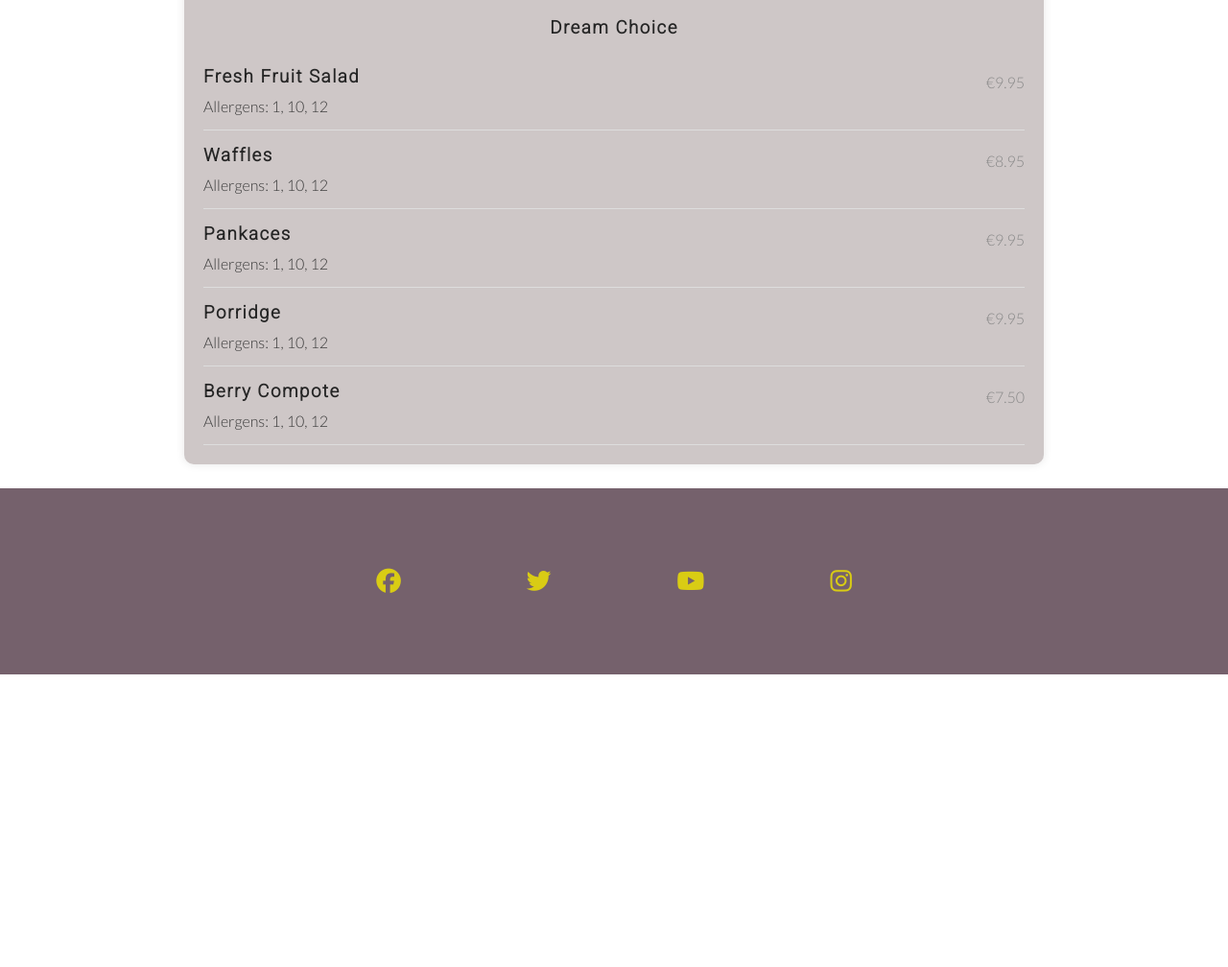
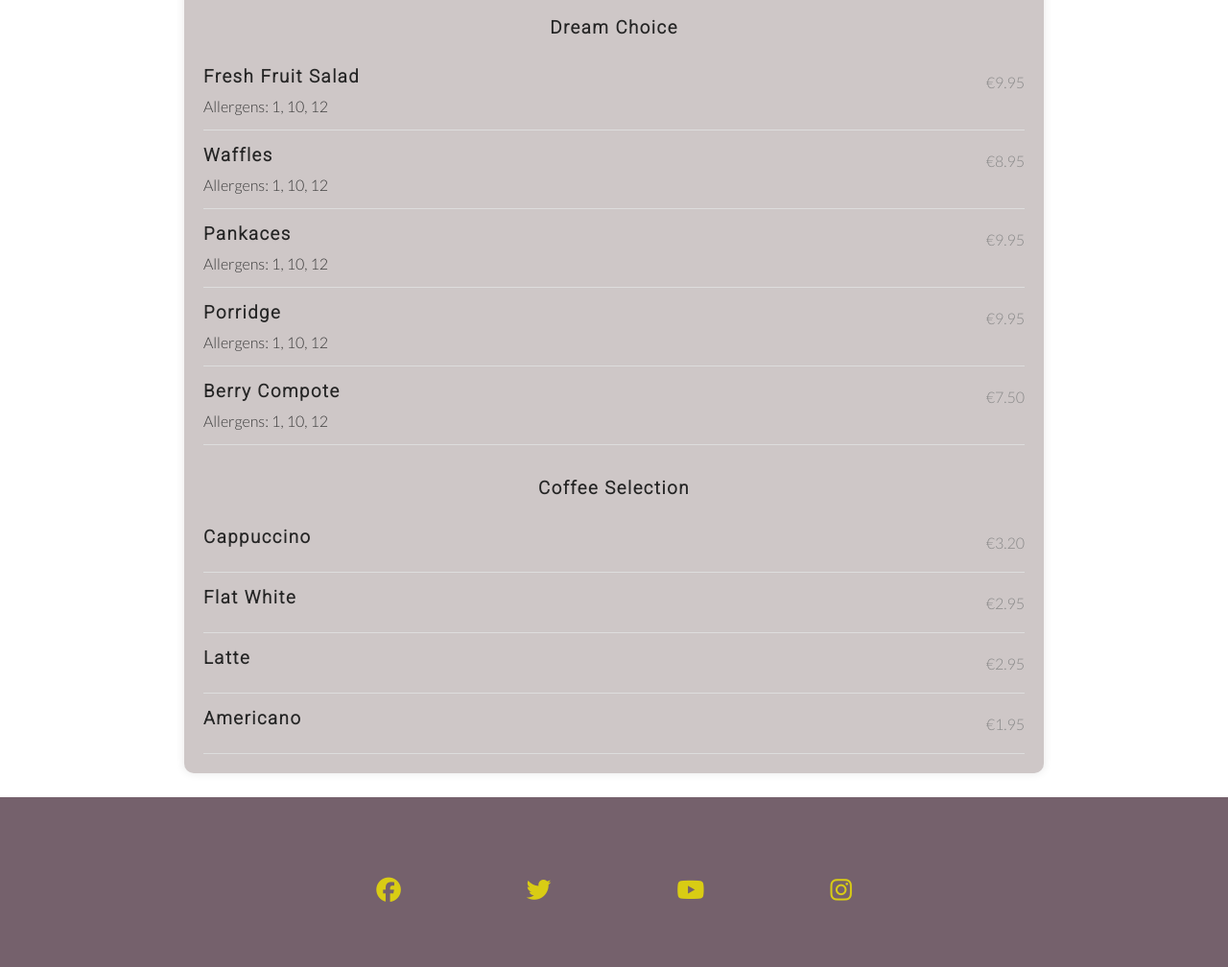
Before and after one commit to thiago-23/coffee-stop, a plain HTML site: page menu.html in a window 1280 px wide. Shown: the part 882-1890 px from the top of the page at 96% size. Before the commit the page ends 1585 px from the top, so only its background shows below. Drawn offline with Linux system fonts and the light colour scheme.

Commit message:
Add some coffee choices with prices into menu page

```diff
--- a/menu.html
+++ b/menu.html
@@ -122,6 +122,33 @@
                 </div>
                 <p>Allergens: 1, 10, 12</p>
             </div>
+            <br>
+            <div class="menu-item">
+                <h3> Coffee Selection</h3>
+                <br>
+                <div class="item-details">
+                    <h3>Cappuccino</h3>
+                    <p class="price">€3.20</p>
+                </div>
+            </div>
+            <div class="menu-item">
+                <div class="item-details">
+                    <h3>Flat White</h3>
+                    <p class="price">€2.95</p>
+                </div>
+            </div>
+            <div class="menu-item">
+                <div class="item-details">
+                    <h3>Latte</h3>
+                    <p class="price">€2.95</p>
+                </div>
+            </div>
+            <div class="menu-item">
+                <div class="item-details">
+                    <h3>Americano</h3>
+                    <p class="price">€1.95</p>
+                </div>
+            </div>
         </section>
         <!-- Back to top button -->
         <a href="#" class="back-to-top-button">&#8593;</a>
```
